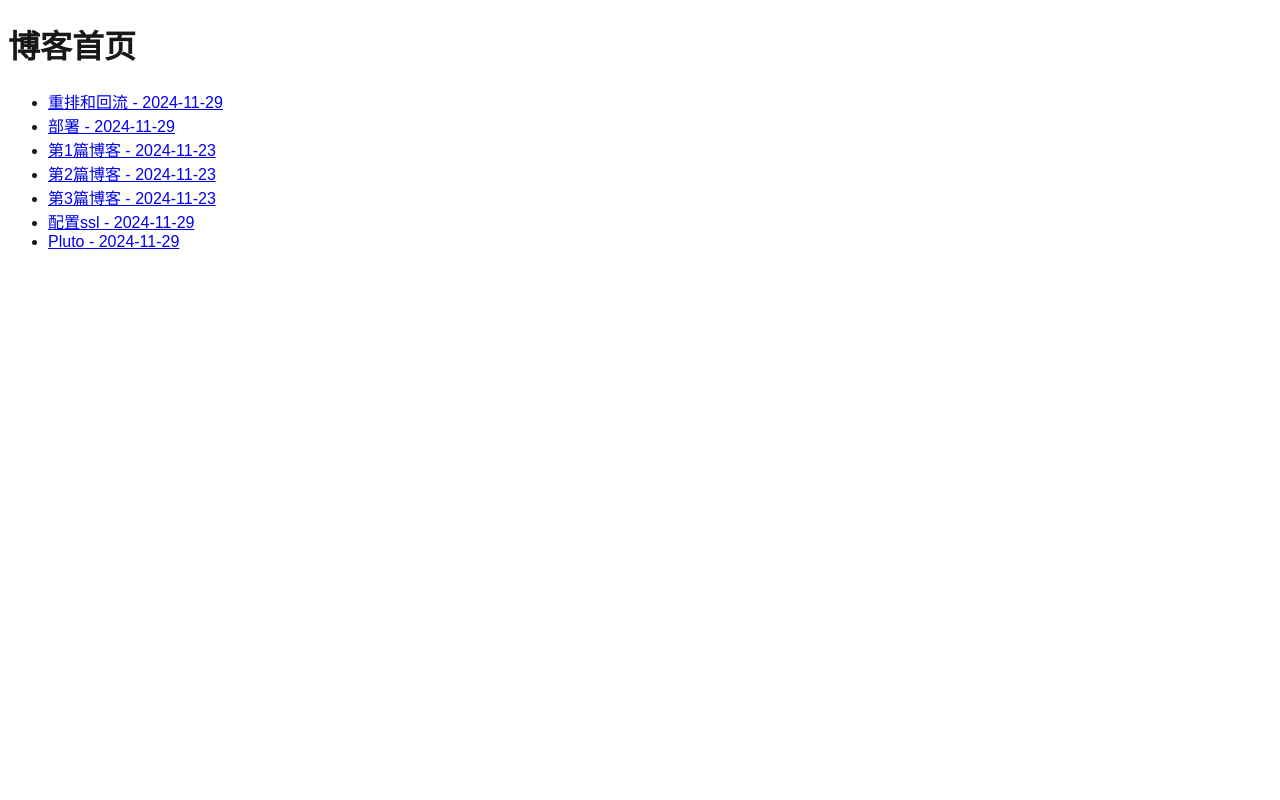
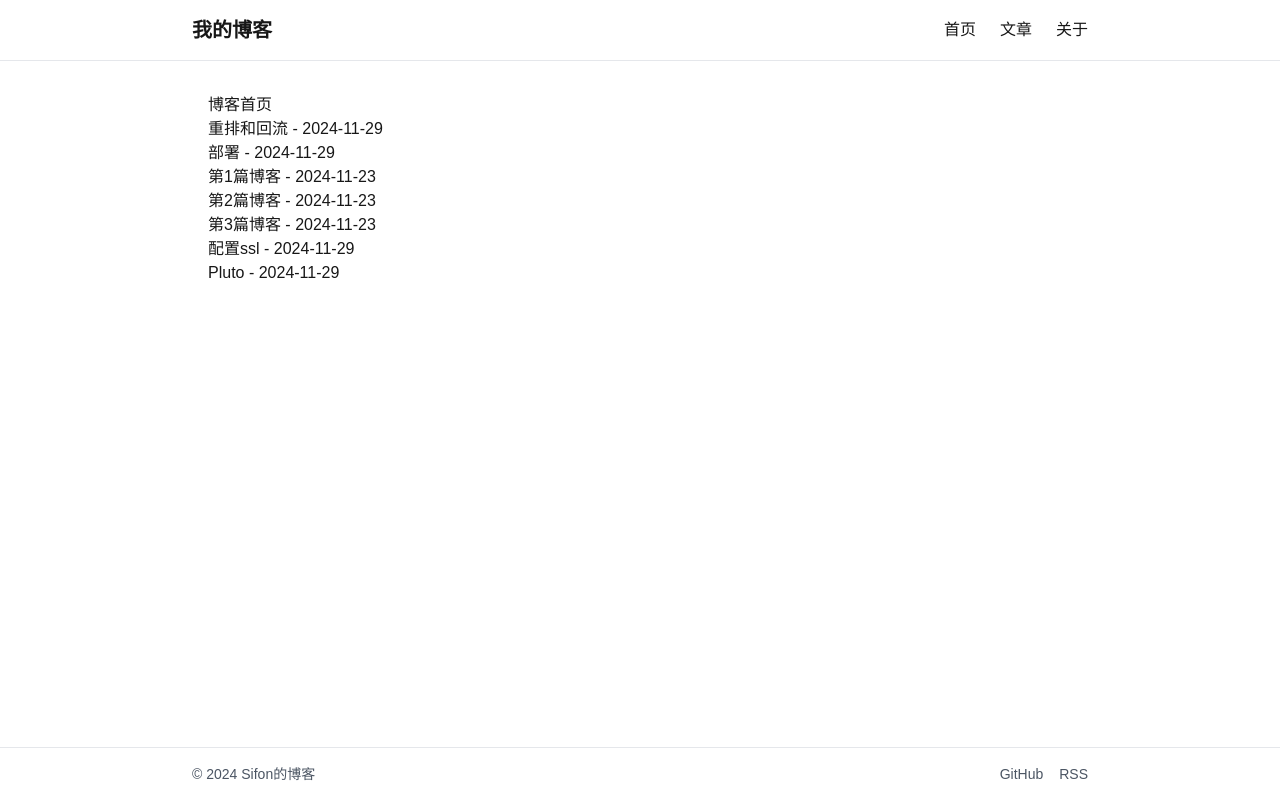
Before and after one commit to halo-sifon/about-sifon, a Next.js app: page / in a window 1280 px wide. Built offline with nearby package versions, Linux system fonts and the light colour scheme.

Commit message:
feat(blog): 优化博客页面样式和功能
- 添加代码高亮功能
- 更新 Markdown 样式
- 调整页面布局
- 移除 remark-gfm 依赖

```diff
--- a/app/blog/[...slug]/page.tsx
+++ b/app/blog/[...slug]/page.tsx
@@ -1,14 +1,15 @@
 import { getAllPosts, getPostBySlug } from "@/lib/posts";
 import { Post } from "@/types";
+import "github-markdown-css/github-markdown.css";
+import "highlight.js/styles/github.css";
 import { Metadata } from "next";
 import { notFound } from "next/navigation";
+import rehypeHighlight from "rehype-highlight";
 import rehypeRaw from "rehype-raw";
 import rehypeStringify from "rehype-stringify";
-import remarkGfm from "remark-gfm";
 import remarkParse from "remark-parse";
 import remarkRehype from "remark-rehype";
 import { unified } from "unified";
-
 // 动态设置页面的元数据
 export async function generateMetadata({
   params,
@@ -47,8 +48,10 @@ export default async function PostPage(props: {
     .use(remarkParse)
     .use(remarkRehype, { allowDangerousHtml: true })
     .use(rehypeRaw)
-    .use(rehypeStringify)
-    .use(remarkGfm);
+    .use(rehypeHighlight, {
+      detect: true,
+    })
+    .use(rehypeStringify);
 
   const file = await processor.process(post.content);
   const contentHtml = file.toString();
@@ -57,7 +60,10 @@ export default async function PostPage(props: {
     <article>
       <h1>{post.title}</h1>
       <p>{post.date}</p>
-      <div dangerouslySetInnerHTML={{ __html: contentHtml }} />
+      <div
+        className="markdown-body"
+        dangerouslySetInnerHTML={{ __html: contentHtml }}
+      />
     </article>
   );
 }
--- a/app/globals.css
+++ b/app/globals.css
@@ -19,7 +19,7 @@ body {
   background: var(--background);
   font-family: Arial, Helvetica, sans-serif;
 }
-
+/*
 pre {
   background: #f0f0f0;
   padding: 0.5rem;
@@ -32,4 +32,17 @@ pre {
   margin: 0.5rem 0;
   width: 100%;
   max-width: 100%;
+} */
+.markdown-body {
+  box-sizing: border-box;
+  min-width: 200px;
+  max-width: 980px;
+  margin: 0 auto;
+  padding: 45px;
 }
+
+@media (max-width: 767px) {
+  .markdown-body {
+    padding: 15px;
+  }
+}
--- a/app/layout.tsx
+++ b/app/layout.tsx
@@ -1,3 +1,5 @@
+import Footer from "@/components/footer";
+import Header from "@/components/header";
 import type { Metadata } from "next";
 import "./globals.css";
 
@@ -13,7 +15,13 @@ export default function RootLayout({
 }>) {
   return (
     <html lang="zh-CN">
-      <body>{children}</body>
+      <body className="min-h-screen flex flex-col">
+        <Header />
+        <main className="flex-1 max-w-4xl mx-auto w-full px-4 py-8">
+          {children}
+        </main>
+        <Footer></Footer>
+      </body>
     </html>
   );
 }
--- /dev/null
+++ b/components/footer/index.tsx
@@ -0,0 +1,23 @@
+import Link from "next/link";
+
+const Footer = () => {
+  return (
+    <footer className="p-4 border-t">
+      <div className="max-w-4xl mx-auto flex justify-between items-center text-sm text-gray-600">
+        <div>
+          © {new Date().getFullYear()} Sifon的博客
+        </div>
+        <div className="flex gap-4">
+          <Link href="https://github.com/sifon" className="hover:text-gray-900">
+            GitHub
+          </Link>
+          <Link href="/rss" className="hover:text-gray-900">
+            RSS
+          </Link>
+        </div>
+      </div>
+    </footer>
+  );
+};
+
+export default Footer;
--- /dev/null
+++ b/components/header/index.tsx
@@ -0,0 +1,33 @@
+import Link from "next/link";
+
+const Header = () => {
+  return (
+    <header className="p-4 border-b">
+      <nav className="max-w-4xl mx-auto flex justify-between items-center">
+        <Link href="/" className="text-xl font-bold">
+          我的博客
+        </Link>
+
+        <ul className="flex gap-6">
+          <li>
+            <Link href="/" className="hover:text-gray-600">
+              首页
+            </Link>
+          </li>
+          <li>
+            <Link href="/blog" className="hover:text-gray-600">
+              文章
+            </Link>
+          </li>
+          <li>
+            <Link href="/about" className="hover:text-gray-600">
+              关于
+            </Link>
+          </li>
+        </ul>
+      </nav>
+    </header>
+  );
+};
+
+export default Header;
--- a/package.json
+++ b/package.json
@@ -10,10 +10,13 @@
   },
   "dependencies": {
     "fuse.js": "^7.0.0",
+    "github-markdown-css": "^5.8.1",
     "gray-matter": "^4.0.3",
+    "highlight.js": "^11.10.0",
     "next": "15.0.3",
     "react": "19.0.0-rc-66855b96-20241106",
     "react-dom": "19.0.0-rc-66855b96-20241106",
+    "rehype-highlight": "^7.0.1",
     "rehype-raw": "^7.0.0",
     "rehype-stringify": "^10.0.1",
     "remark": "^15.0.1",
--- a/tailwind.config.ts
+++ b/tailwind.config.ts
@@ -16,6 +16,6 @@ export default {
   },
   plugins: [],
   corePlugins: {
-    preflight: false,
+    preflight: true,
   },
 } satisfies Config;
```
Also changed, not shown: posts/test/test.md (+20 -17 lines), 1 other file (tests, documents, lock files or other folders).
